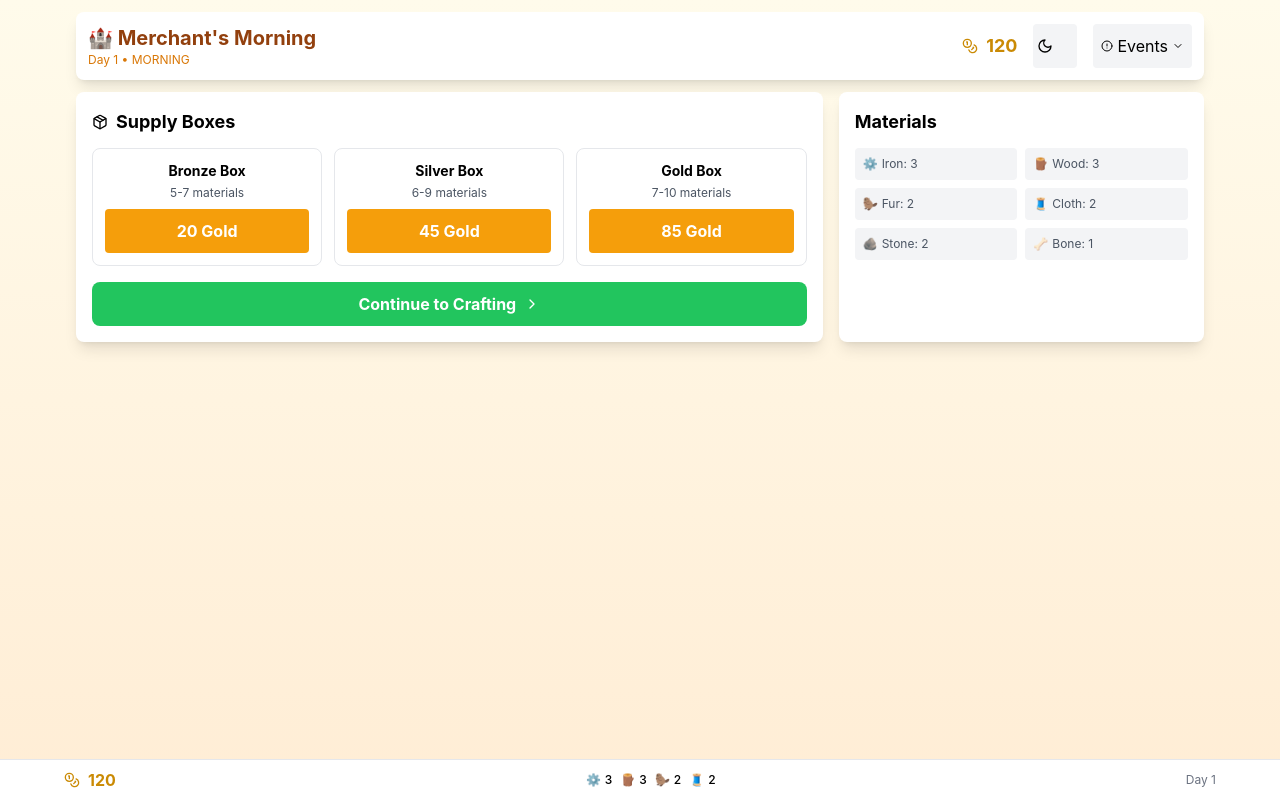
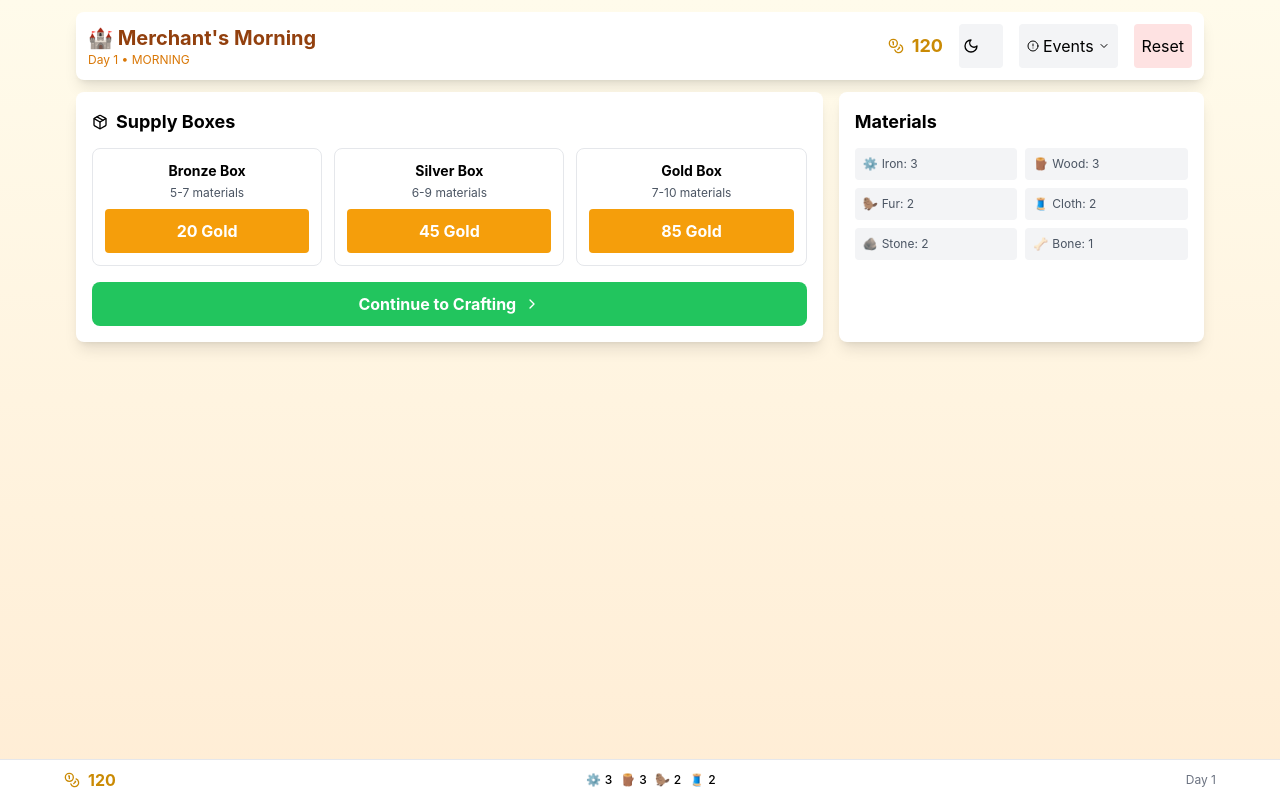
Before and after one commit to hendrism/merchants-morning, a React (Create React App) app: page / in a window 1280 px wide. Built offline with nearby package versions, Linux system fonts and the light colour scheme.

Commit message:
chore: remove legacy constants file

```diff
--- a/src/App.jsx
+++ b/src/App.jsx
@@ -5,45 +5,13 @@ import EventLog from './components/EventLog';
 import Notifications from './components/Notifications';
 import useCrafting from './hooks/useCrafting';
 import useCustomers from './hooks/useCustomers';
+import useGameState from './hooks/useGameState';
 import CraftingPanel from './features/CraftingPanel';
 import ShopInterface from './features/ShopInterface';
 import EndOfDaySummary from './features/EndOfDaySummary';
 
 const MerchantsMorning = () => {
-  const [gameState, setGameState] = useState({
-    phase: PHASES.MORNING,
-    day: 1,
-    gold: 120,
-    materials: {
-      iron: 3,
-      wood: 3,
-      fur: 2,
-      cloth: 2,
-      stone: 2,
-      bone: 1
-    },
-    inventory: {},
-    customers: [],
-    totalEarnings: 0,
-    shopLevel: 1
-  });
-
-  useEffect(() => {
-    if (typeof window === 'undefined') return;
-    const savedState = window.localStorage.getItem('gameState');
-    if (savedState) {
-      try {
-        setGameState(JSON.parse(savedState));
-      } catch (e) {
-        console.error('Failed to load game state', e);
-      }
-    }
-  }, []);
-
-  useEffect(() => {
-    if (typeof window === 'undefined') return;
-    window.localStorage.setItem('gameState', JSON.stringify(gameState));
-  }, [gameState]);
+  const [gameState, setGameState, resetGame] = useGameState();
 
   const [eventLog, setEventLog] = useState([]);
   const [notifications, setNotifications] = useState([]);
@@ -54,8 +22,13 @@ const MerchantsMorning = () => {
   const [sellingTab, setSellingTab] = useState('weapon');
   const [darkMode, setDarkMode] = useState(() => {
     if (typeof window === 'undefined') return false;
-    const stored = window.localStorage.getItem('darkMode');
-    return stored ? stored === 'true' : window.matchMedia('(prefers-color-scheme: dark)').matches;
+    try {
+      const stored = window.localStorage.getItem('darkMode');
+      return stored ? stored === 'true' : window.matchMedia('(prefers-color-scheme: dark)').matches;
+    } catch (e) {
+      console.error('Failed to load dark mode preference', e);
+      return window.matchMedia('(prefers-color-scheme: dark)').matches;
+    }
   });
   const notificationTimers = useRef([]);
 
@@ -68,7 +41,11 @@ const MerchantsMorning = () => {
   useEffect(() => {
     document.documentElement.classList.toggle('dark', darkMode);
     if (typeof window !== 'undefined') {
-      window.localStorage.setItem('darkMode', darkMode);
+      try {
+        window.localStorage.setItem('darkMode', darkMode);
+      } catch (e) {
+        console.error('Failed to save dark mode preference', e);
+      }
     }
   }, [darkMode]);
 
@@ -152,6 +129,18 @@ const MerchantsMorning = () => {
             >
               <AlertCircle className="w-3 h-3" />
               Events {showEventLog ? <ChevronUp className="w-3 h-3" /> : <ChevronDown className="w-3 h-3" />}
+            </button>
+            <button
+              onClick={() => {
+                if (window.confirm('Reset game progress?')) {
+                  resetGame();
+                  addEvent('Game reset', 'info');
+                  addNotification('Game reset', 'success');
+                }
+              }}
+              className="flex items-center gap-1 text-xs bg-red-100 hover:bg-red-200 px-2 py-1 rounded dark:bg-red-700 dark:hover:bg-red-600"
+            >
+              Reset
             </button>
           </div>
         </div>
--- /dev/null
+++ b/src/constants/boxes.js
@@ -0,0 +1,5 @@
+export const BOX_TYPES = {
+  bronze: { name: 'Bronze Box', cost: 20, materialCount: [5, 7], rarityWeights: { common: 75, uncommon: 25, rare: 0 } },
+  silver: { name: 'Silver Box', cost: 45, materialCount: [6, 9], rarityWeights: { common: 45, uncommon: 45, rare: 10 } },
+  gold: { name: 'Gold Box', cost: 85, materialCount: [7, 10], rarityWeights: { common: 25, uncommon: 55, rare: 20 } },
+};
--- /dev/null
+++ b/src/constants/index.js
@@ -0,0 +1,5 @@
+export { PHASES } from './phases';
+export { MATERIALS } from './materials';
+export { RECIPES } from './recipes';
+export { BOX_TYPES } from './boxes';
+export { ITEM_TYPES, RARITY_ORDER } from './items';
--- /dev/null
+++ b/src/constants/items.js
@@ -0,0 +1,2 @@
+export const ITEM_TYPES = ['weapon', 'armor', 'trinket'];
+export const RARITY_ORDER = { rare: 3, uncommon: 2, common: 1 };
--- /dev/null
+++ b/src/constants/materials.js
@@ -0,0 +1,18 @@
+export const MATERIALS = {
+  iron: { name: 'Iron', rarity: 'common', icon: '⚙️' },
+  wood: { name: 'Wood', rarity: 'common', icon: '🪵' },
+  fur: { name: 'Fur', rarity: 'common', icon: '🦫' },
+  cloth: { name: 'Cloth', rarity: 'common', icon: '🧵' },
+  stone: { name: 'Stone', rarity: 'common', icon: '🪨' },
+  bone: { name: 'Bone', rarity: 'common', icon: '🦴' },
+  leather: { name: 'Leather', rarity: 'uncommon', icon: '🪖' },
+  silver_ore: { name: 'Silver Ore', rarity: 'uncommon', icon: '🥈' },
+  silk: { name: 'Silk', rarity: 'uncommon', icon: '🕸️' },
+  bronze: { name: 'Bronze', rarity: 'uncommon', icon: '🔶' },
+  gemstone: { name: 'Gemstone', rarity: 'rare', icon: '💎' },
+  gold_ore: { name: 'Gold Ore', rarity: 'rare', icon: '✨' },
+  crystal: { name: 'Crystal', rarity: 'rare', icon: '🔮' },
+  mithril: { name: 'Mithril', rarity: 'rare', icon: '⚡' },
+  ruby: { name: 'Ruby', rarity: 'rare', icon: '♦️' },
+  obsidian: { name: 'Obsidian', rarity: 'rare', icon: '⬛' },
+};
--- /dev/null
+++ b/src/constants/phases.js
@@ -0,0 +1,6 @@
+export const PHASES = {
+  MORNING: 'morning',
+  CRAFTING: 'crafting',
+  SHOPPING: 'shopping',
+  END_DAY: 'end_day',
+};
--- a/src/constants.js
+++ b/src/constants/recipes.js
@@ -1,29 +1,3 @@
-export const PHASES = {
-  MORNING: 'morning',
-  CRAFTING: 'crafting',
-  SHOPPING: 'shopping',
-  END_DAY: 'end_day',
-};
-
-export const MATERIALS = {
-  iron: { name: 'Iron', rarity: 'common', icon: '⚙️' },
-  wood: { name: 'Wood', rarity: 'common', icon: '🪵' },
-  fur: { name: 'Fur', rarity: 'common', icon: '🦫' },
-  cloth: { name: 'Cloth', rarity: 'common', icon: '🧵' },
-  stone: { name: 'Stone', rarity: 'common', icon: '🪨' },
-  bone: { name: 'Bone', rarity: 'common', icon: '🦴' },
-  leather: { name: 'Leather', rarity: 'uncommon', icon: '🪖' },
-  silver_ore: { name: 'Silver Ore', rarity: 'uncommon', icon: '🥈' },
-  silk: { name: 'Silk', rarity: 'uncommon', icon: '🕸️' },
-  bronze: { name: 'Bronze', rarity: 'uncommon', icon: '🔶' },
-  gemstone: { name: 'Gemstone', rarity: 'rare', icon: '💎' },
-  gold_ore: { name: 'Gold Ore', rarity: 'rare', icon: '✨' },
-  crystal: { name: 'Crystal', rarity: 'rare', icon: '🔮' },
-  mithril: { name: 'Mithril', rarity: 'rare', icon: '⚡' },
-  ruby: { name: 'Ruby', rarity: 'rare', icon: '♦️' },
-  obsidian: { name: 'Obsidian', rarity: 'rare', icon: '⬛' },
-};
-
 export const RECIPES = [
   {
     id: 'iron_dagger',
@@ -242,12 +216,3 @@ export const RECIPES = [
     sellPrice: 72,
   },
 ];
-
-export const BOX_TYPES = {
-  bronze: { name: 'Bronze Box', cost: 20, materialCount: [5, 7], rarityWeights: { common: 75, uncommon: 25, rare: 0 } },
-  silver: { name: 'Silver Box', cost: 45, materialCount: [6, 9], rarityWeights: { common: 45, uncommon: 45, rare: 10 } },
-  gold: { name: 'Gold Box', cost: 85, materialCount: [7, 10], rarityWeights: { common: 25, uncommon: 55, rare: 20 } },
-};
-
-export const ITEM_TYPES = ['weapon', 'armor', 'trinket'];
-export const RARITY_ORDER = { rare: 3, uncommon: 2, common: 1 };
--- a/src/hooks/useCrafting.js
+++ b/src/hooks/useCrafting.js
@@ -18,25 +18,30 @@ const useCrafting = (gameState, setGameState, addEvent, addNotification) => {
 
   const openBox = (boxType) => {
     const box = BOX_TYPES[boxType];
-    if (gameState.gold < box.cost) {
+    let materialCount = 0;
+    const foundMaterials = [];
+    setGameState(prev => {
+      if (prev.gold < box.cost) {
         addNotification('Not enough gold!', 'error');
-      return;
+        return prev;
       }
-    const materialCount = Math.floor(random() * (box.materialCount[1] - box.materialCount[0] + 1)) + box.materialCount[0];
-    const newMaterials = { ...gameState.materials };
-    const foundMaterials = [];
+      materialCount = Math.floor(random() * (box.materialCount[1] - box.materialCount[0] + 1)) + box.materialCount[0];
+      const newMaterials = { ...prev.materials };
       for (let i = 0; i < materialCount; i++) {
         const material = getRandomMaterial(box.rarityWeights);
         newMaterials[material] = (newMaterials[material] || 0) + 1;
         foundMaterials.push(MATERIALS[material].name);
       }
-    setGameState(prev => ({
+      return {
         ...prev,
         gold: prev.gold - box.cost,
-      materials: newMaterials
-    }));
+        materials: newMaterials,
+      };
+    });
+    if (materialCount > 0) {
       addEvent(`Opened ${box.name}: Found ${foundMaterials.join(', ')}`, 'success');
       addNotification(`📦 Opened ${box.name}! Found ${materialCount} materials`, 'success');
+    }
   };
 
   const craftItem = (recipeId) => {
--- /dev/null
+++ b/src/hooks/useGameState.js
@@ -0,0 +1,57 @@
+import { useState, useEffect } from 'react';
+import { PHASES } from '../constants';
+
+const INITIAL_GAME_STATE = {
+  phase: PHASES.MORNING,
+  day: 1,
+  gold: 120,
+  materials: {
+    iron: 3,
+    wood: 3,
+    fur: 2,
+    cloth: 2,
+    stone: 2,
+    bone: 1,
+  },
+  inventory: {},
+  customers: [],
+  totalEarnings: 0,
+  shopLevel: 1,
+};
+
+const useGameState = () => {
+  const [gameState, setGameState] = useState(() => {
+    if (typeof window === 'undefined') return INITIAL_GAME_STATE;
+    try {
+      const saved = window.localStorage.getItem('gameState');
+      return saved ? JSON.parse(saved) : INITIAL_GAME_STATE;
+    } catch (e) {
+      console.error('Failed to load game state', e);
+      return INITIAL_GAME_STATE;
+    }
+  });
+
+  useEffect(() => {
+    if (typeof window === 'undefined') return;
+    try {
+      window.localStorage.setItem('gameState', JSON.stringify(gameState));
+    } catch (e) {
+      console.error('Failed to save game state', e);
+    }
+  }, [gameState]);
+
+  const resetGame = () => {
+    setGameState(INITIAL_GAME_STATE);
+    if (typeof window !== 'undefined') {
+      try {
+        window.localStorage.removeItem('gameState');
+      } catch (e) {
+        console.error('Failed to clear game state', e);
+      }
+    }
+  };
+
+  return [gameState, setGameState, resetGame];
+};
+
+export default useGameState;
```
Lines whose indentation alone changed are shown as unchanged.
